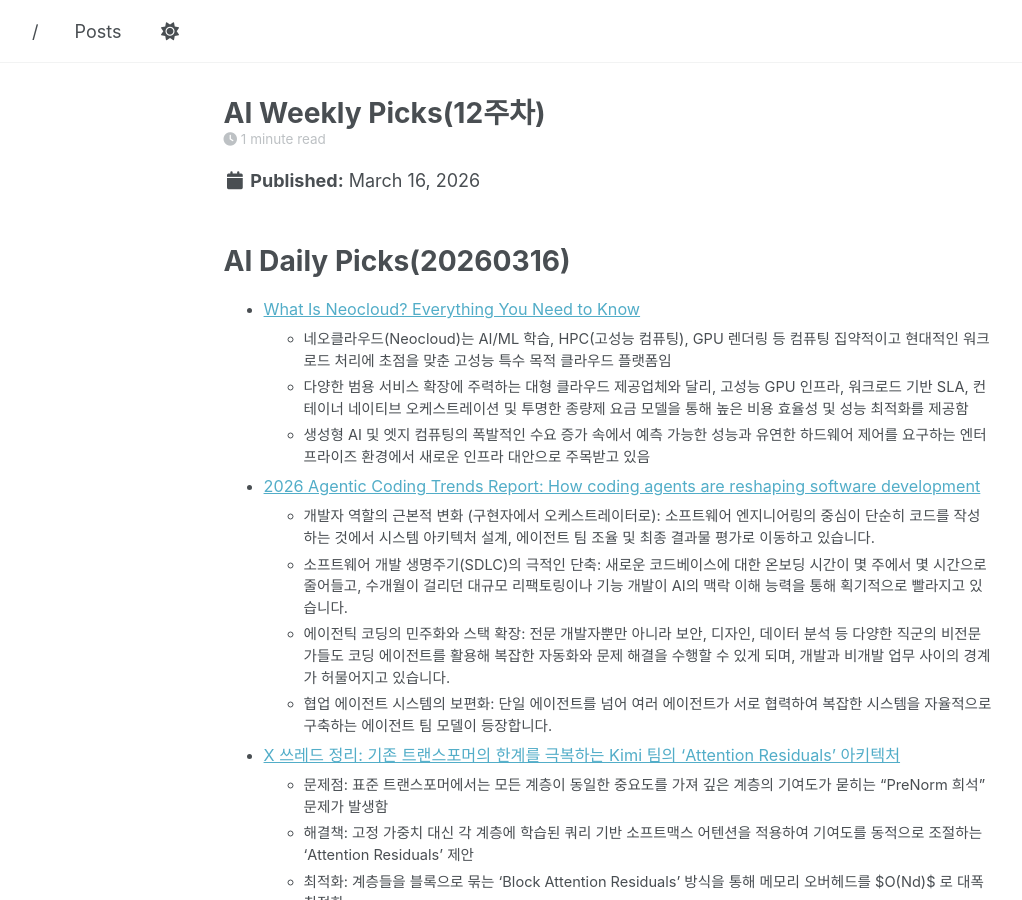
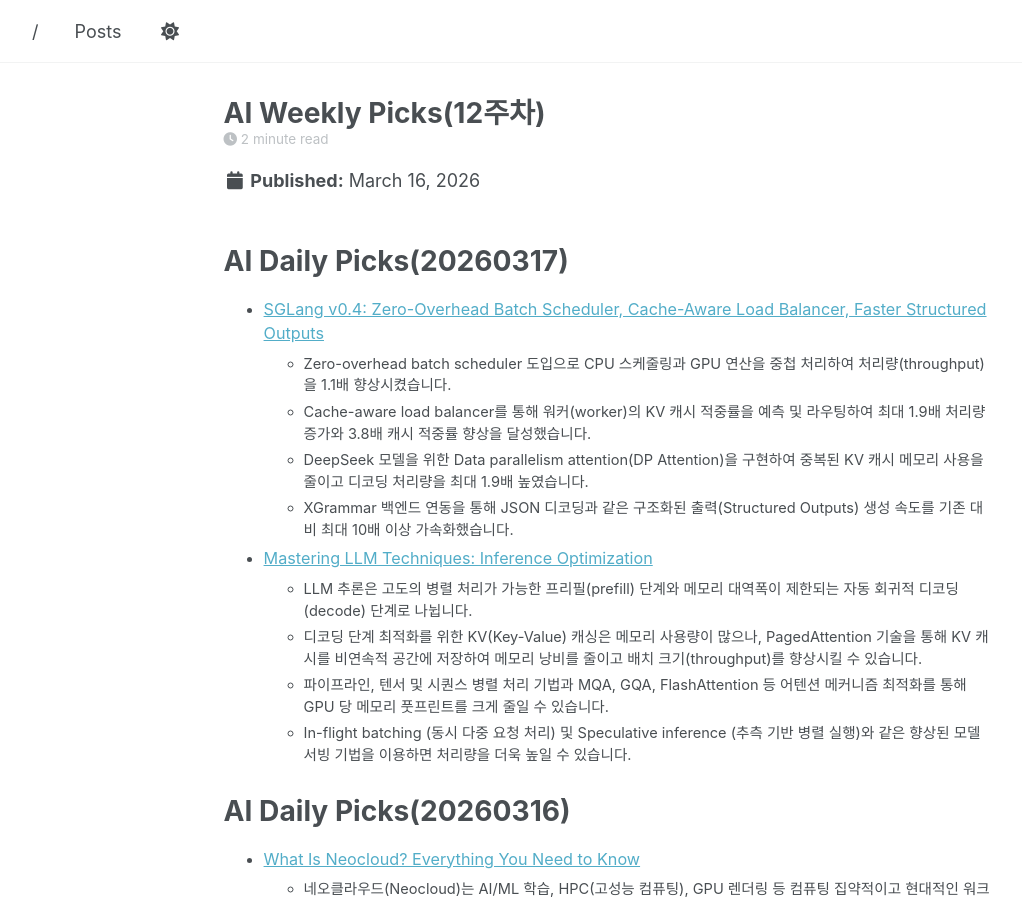
Before and after one commit to parameterfreak/parameterfreak.github.io, a Jekyll site: the page built from _posts/2026-03-16-ai-weekly-picks.md, in a window 1280 px wide and 900 px high. Shown: the whole window, without its empty margins (58-1080 px from the left). Built offline with Jekyll 4.4.1, drawn with Linux system fonts in a browser that asks for light colours; a script that is not in the unit is left out.

Commit message:
Add AI Daily Picks for March 17, 2026
Added AI Daily Picks for March 17, 2026, including new articles on SGLang and LLM techniques.

```diff
--- a/_posts/2026-03-16-ai-weekly-picks.md
+++ b/_posts/2026-03-16-ai-weekly-picks.md
@@ -9,6 +9,20 @@
   - News
   - Reference
 ---
+
+
+# AI Daily Picks(20260317)
+* [SGLang v0.4: Zero-Overhead Batch Scheduler, Cache-Aware Load Balancer, Faster Structured Outputs](https://lmsys.org/blog/2024-12-04-sglang-v0-4/)
+  * Zero-overhead batch scheduler 도입으로 CPU 스케줄링과 GPU 연산을 중첩 처리하여 처리량(throughput)을 1.1배 향상시켰습니다.
+  * Cache-aware load balancer를 통해 워커(worker)의 KV 캐시 적중률을 예측 및 라우팅하여 최대 1.9배 처리량 증가와 3.8배 캐시 적중률 향상을 달성했습니다.
+  * DeepSeek 모델을 위한 Data parallelism attention(DP Attention)을 구현하여 중복된 KV 캐시 메모리 사용을 줄이고 디코딩 처리량을 최대 1.9배 높였습니다.
+  * XGrammar 백엔드 연동을 통해 JSON 디코딩과 같은 구조화된 출력(Structured Outputs) 생성 속도를 기존 대비 최대 10배 이상 가속화했습니다.
+
+* [Mastering LLM Techniques: Inference Optimization](https://developer.nvidia.com/blog/mastering-llm-techniques-inference-optimization)
+  * LLM 추론은 고도의 병렬 처리가 가능한 프리필(prefill) 단계와 메모리 대역폭이 제한되는 자동 회귀적 디코딩(decode) 단계로 나뉩니다.
+  * 디코딩 단계 최적화를 위한 KV(Key-Value) 캐싱은 메모리 사용량이 많으나, PagedAttention 기술을 통해 KV 캐시를 비연속적 공간에 저장하여 메모리 낭비를 줄이고 배치 크기(throughput)를 향상시킬 수 있습니다.
+  * 파이프라인, 텐서 및 시퀀스 병렬 처리 기법과 MQA, GQA, FlashAttention 등 어텐션 메커니즘 최적화를 통해 GPU 당 메모리 풋프린트를 크게 줄일 수 있습니다.
+  * In-flight batching (동시 다중 요청 처리) 및 Speculative inference (추측 기반 병렬 실행)와 같은 향상된 모델 서빙 기법을 이용하면 처리량을 더욱 높일 수 있습니다.
 
 # AI Daily Picks(20260316)
 
```
